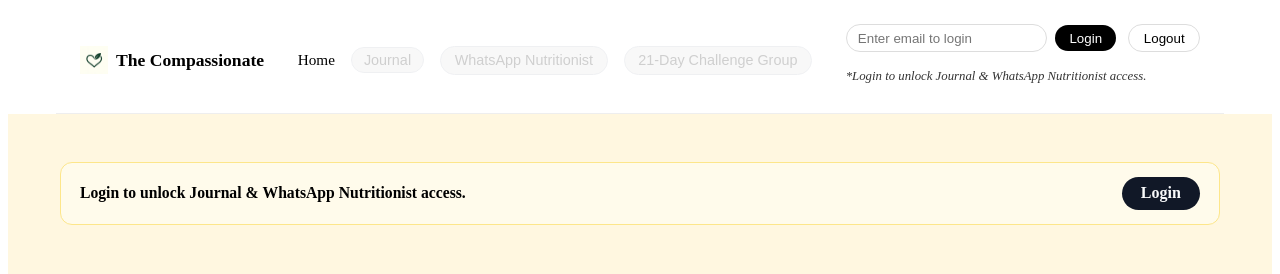
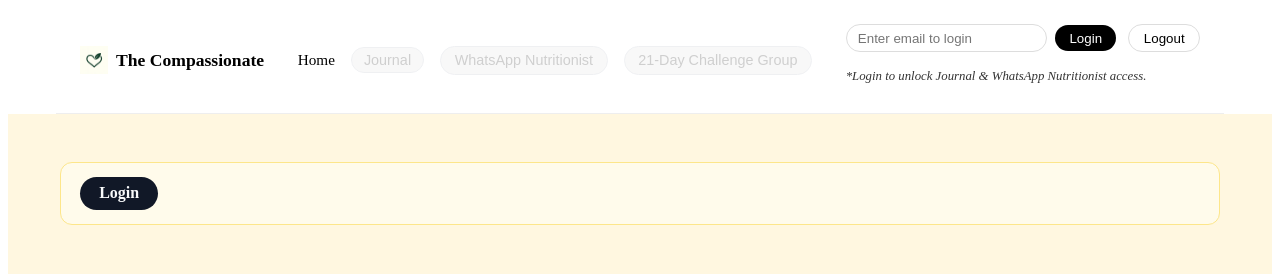
Before and after one commit to swanandpatil/compassionatesite, a React (Vite) app: page / in a window 1280 px wide. Shown: the top 274 px of the page. Built offline with nearby package versions, Linux system fonts and the light colour scheme; no server answers.

Commit message:
Remove duplicate login banner from AuthBar; add Home banner

```diff
--- a/src/pages/Home.jsx
+++ b/src/pages/Home.jsx
@@ -57,16 +57,7 @@ export default function Home({ hasPass, onBuyPass }) {
             flexWrap: "wrap",
           }}
         >
-          <p
-            style={{
-              margin: 0,
-              fontWeight: 600,
-              fontSize: "0.98rem",
-            }}
-          >
-            Login to unlock <strong>Journal</strong> &{" "}
-            <strong>WhatsApp Nutritionist</strong> access.
-          </p>
+
           <Link
             to="/login"
             style={{
```
